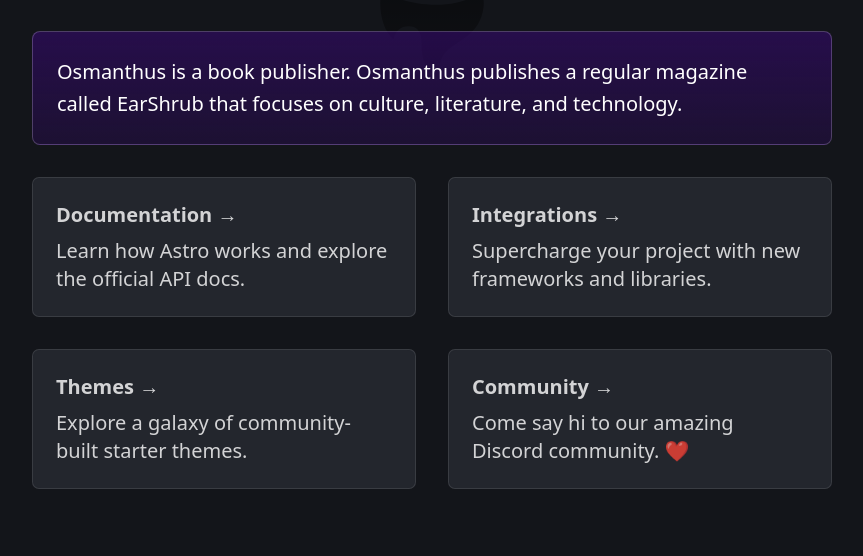
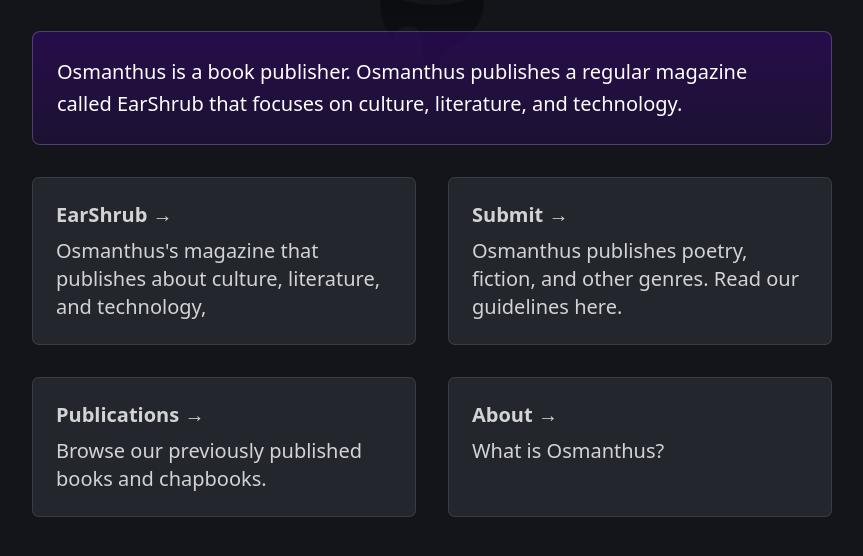
Before and after one commit to jom-hedges/osmanthus-press, an Astro site: page / in a window 1280 px wide. Shown: the part 164-720 px from the top of the page, without its empty margins (208-1071 px from the left). Built offline with nearby package versions, Linux system fonts and the light colour scheme; Astro itself is replaced by a stand-in of ours.

Commit message:
building more pages, but I forgot the way, haha

```diff
--- a/src/pages/index.astro
+++ b/src/pages/index.astro
@@ -39,24 +39,24 @@
 		</p>
 		<ul role="list" class="link-card-grid">
 			<Card
-				href="https://docs.astro.build/"
-				title="Documentation"
-				body="Learn how Astro works and explore the official API docs."
+				href="https://earshrub.tv"
+				title="EarShrub"
+				body="Osmanthus's magazine that publishes about culture, literature, and technology,"
 			/>
 			<Card
-				href="https://astro.build/integrations/"
-				title="Integrations"
-				body="Supercharge your project with new frameworks and libraries."
+				href="./submit"
+				title="Submit"
+				body="Osmanthus publishes poetry, fiction, and other genres. Read our guidelines here."
 			/>
 			<Card
 				href="https://astro.build/themes/"
-				title="Themes"
-				body="Explore a galaxy of community-built starter themes."
+				title="Publications"
+				body="Browse our previously published books and chapbooks."
 			/>
 			<Card
 				href="https://astro.build/chat/"
-				title="Community"
-				body="Come say hi to our amazing Discord community. ❤️"
+				title="About"
+				body="What is Osmanthus?"
 			/>
 		</ul>
 	</main>
--- /dev/null
+++ b/src/pages/submit.astro
@@ -0,0 +1,6 @@
+---
+import Layout from "../layouts/Layout.astro"
+---
+<Layout title="Submission Guidelines for Osmanthus">
+    <h2>More info coming soon</h2>
+</Layout>
```
